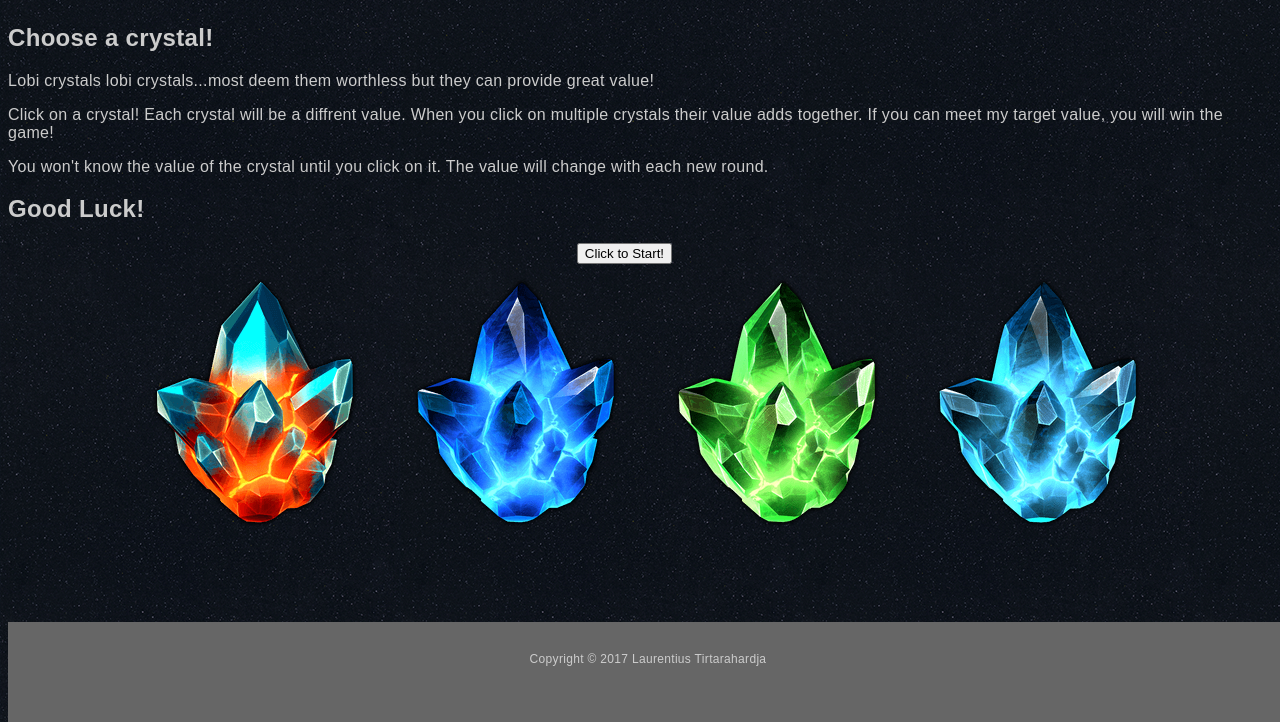
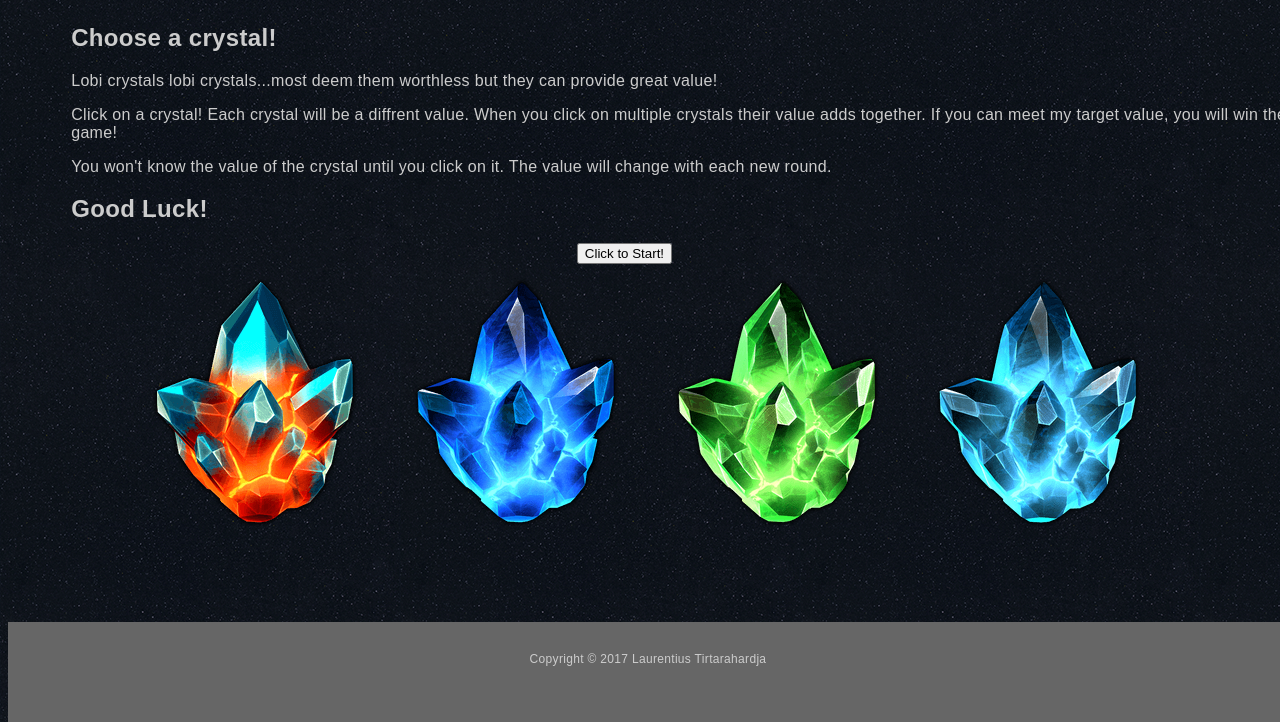
Before and after one commit to pablackhawk/week_4_game, a plain HTML site: page index.html in a window 1280 px wide. Shown: the part 78-800 px from the top of the page. Drawn offline with nearby package versions, Linux system fonts and the light colour scheme; a web font is replaced by a local one.

Commit message:
pushed body text in

```diff
--- a/assets/css/style.css
+++ b/assets/css/style.css
@@ -21,6 +21,12 @@ h1 {
 	font-size: 40px;
 	letter-spacing: 0.05em;
 }
+
+.body_text {
+	position: relative;
+	left: 5%;
+}
+
 button {
 	position: relative;
 	left:45%;
```
